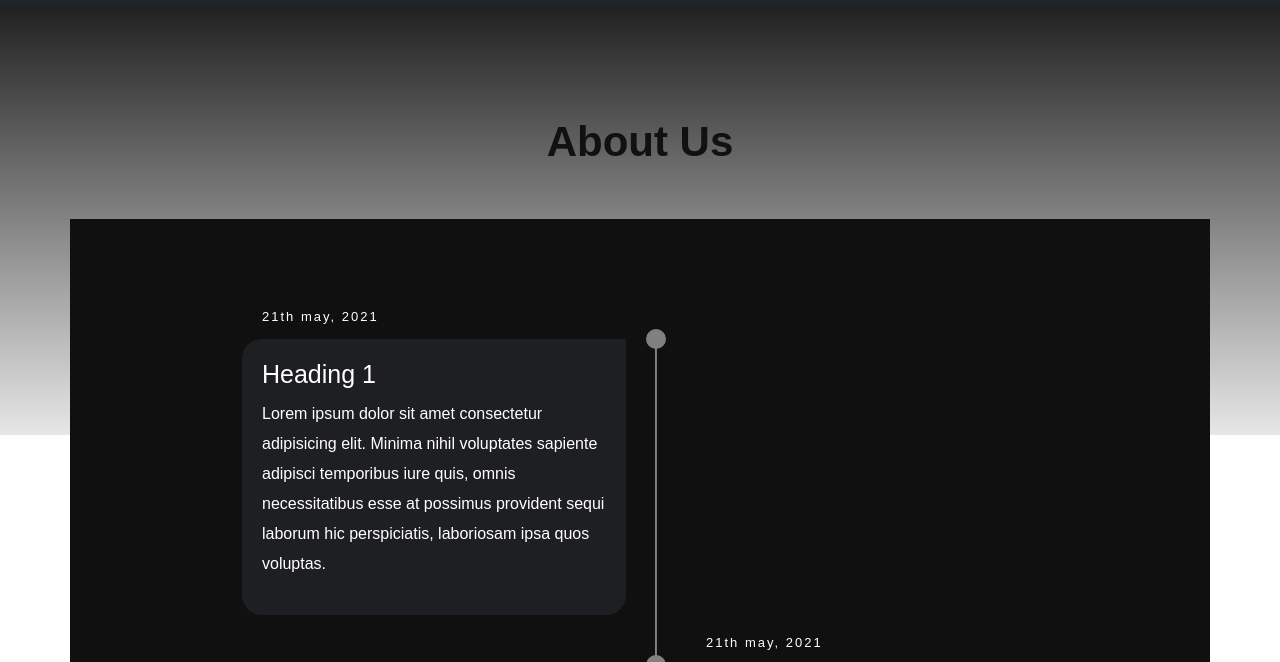
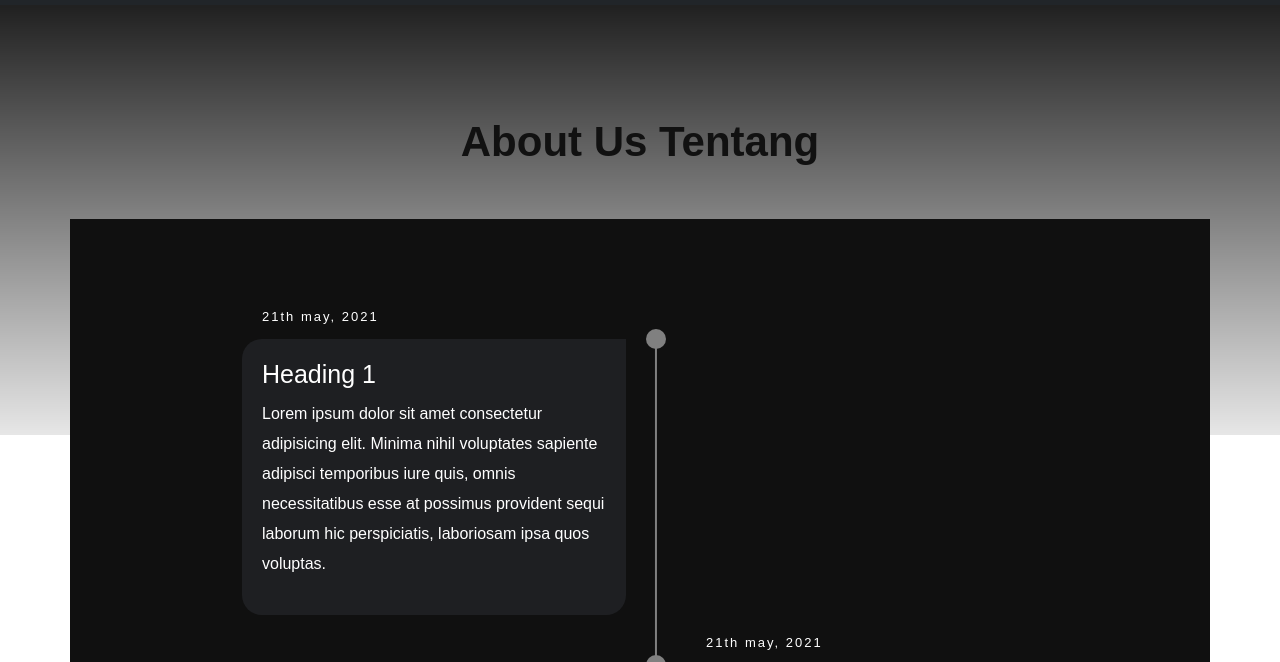
Before and after one commit to nurjihad1997/pktinurjihad.github.com, a plain HTML site: page about.html in a window 1280 px wide. Shown: the part 61-723 px from the top of the page. Drawn offline with Linux system fonts and the light colour scheme.

Commit message:
mengubah tulisan about

```diff
--- a/about.html
+++ b/about.html
@@ -64,7 +64,7 @@
                             <nav>
                                 <ol class="breadcrumb">
                                     <li class="breadcrumb-item text-center">
-                                        <p>About Us
+                                        <p>About Us Tentang
 
                                         </p>
                                     </li>
```
